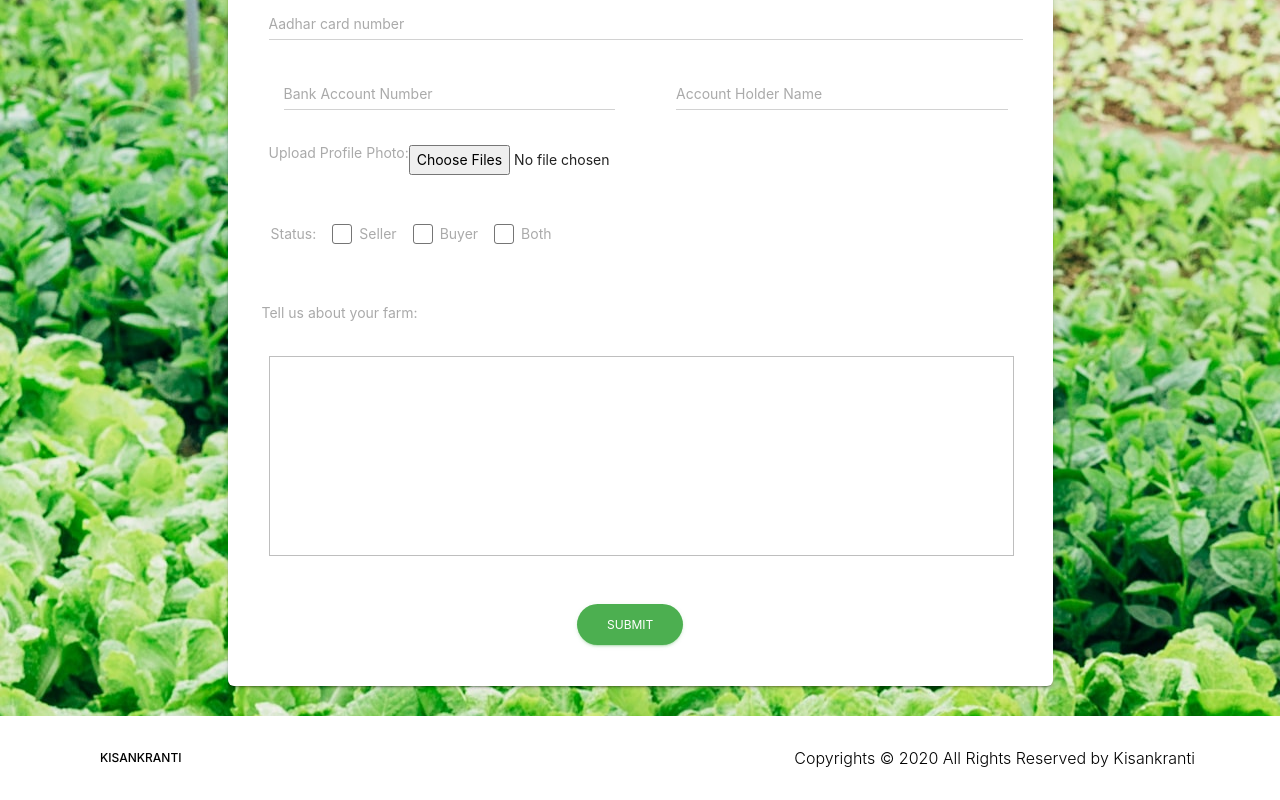
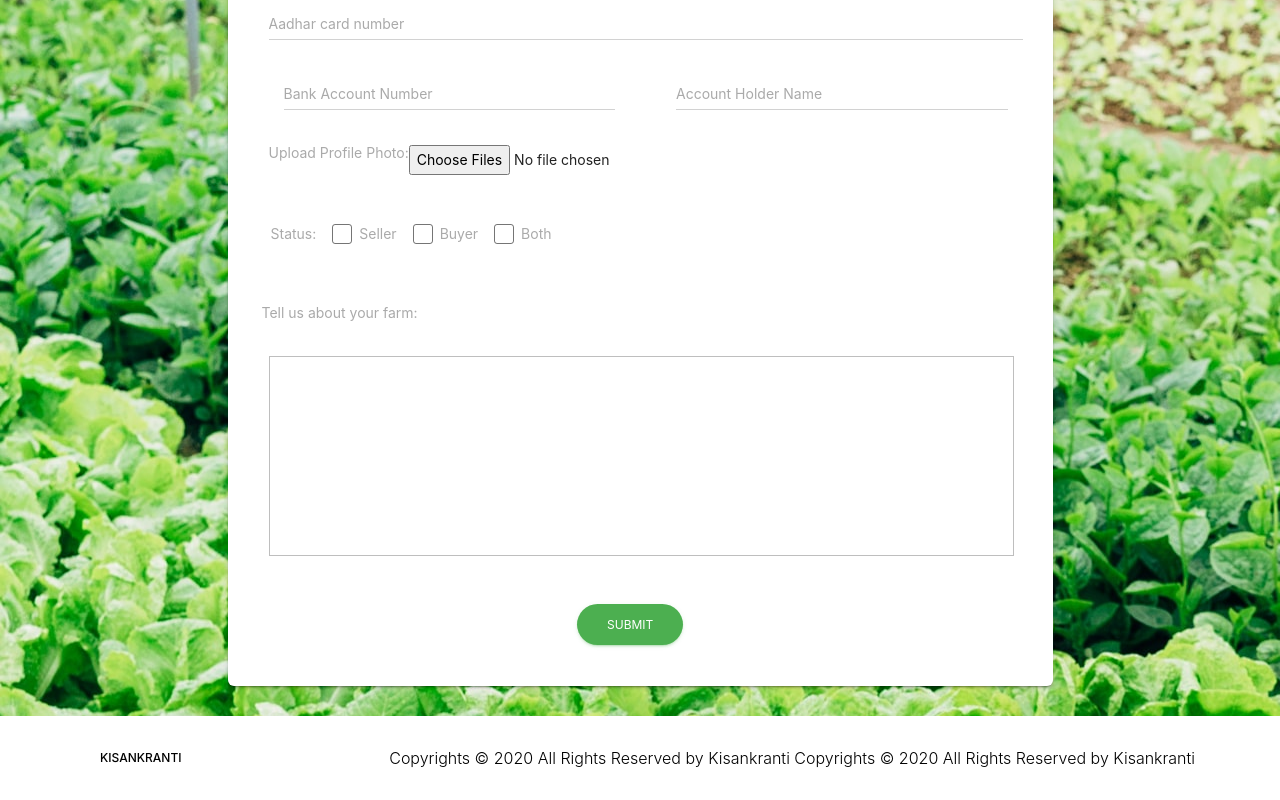
Before and after one commit to devika-be/KisankrantiReact.github, a React (Create React App) app: page /userprofile in a window 1280 px wide. Shown: the part 569-1369 px from the top of the page. Built offline with nearby package versions, Linux system fonts and the light colour scheme.

Commit message:
Make changes to the footer

```diff
--- a/src/pages/Footer/Footer.jsx
+++ b/src/pages/Footer/Footer.jsx
@@ -14,6 +14,7 @@ function Footer() {
           </nav>
           <div className="copyright float-right">
             Copyrights © 2020 All Rights Reserved by Kisankranti
+            Copyrights © 2020 All Rights Reserved by Kisankranti
           </div>
         </div>
       </footer>
```
